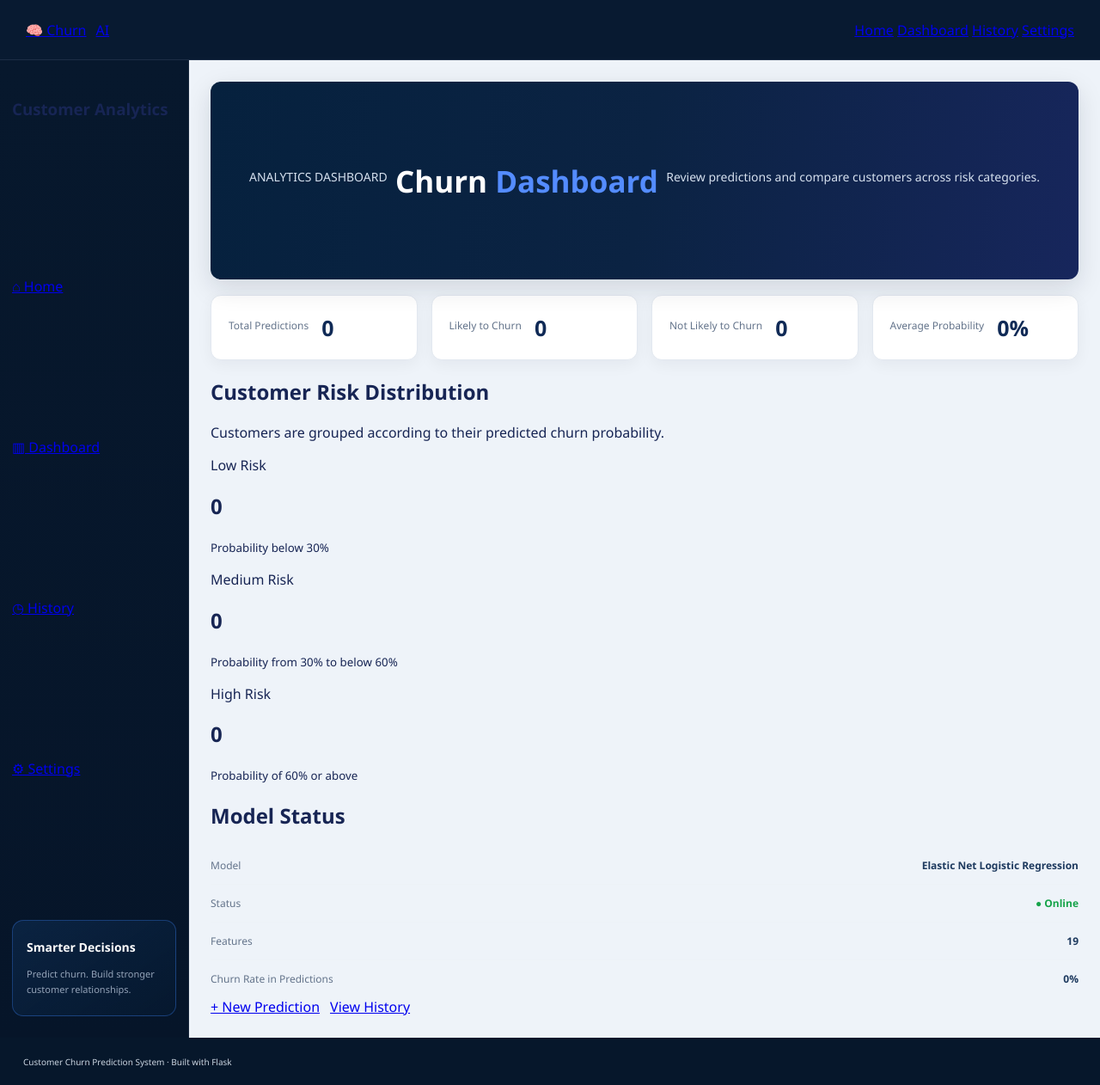
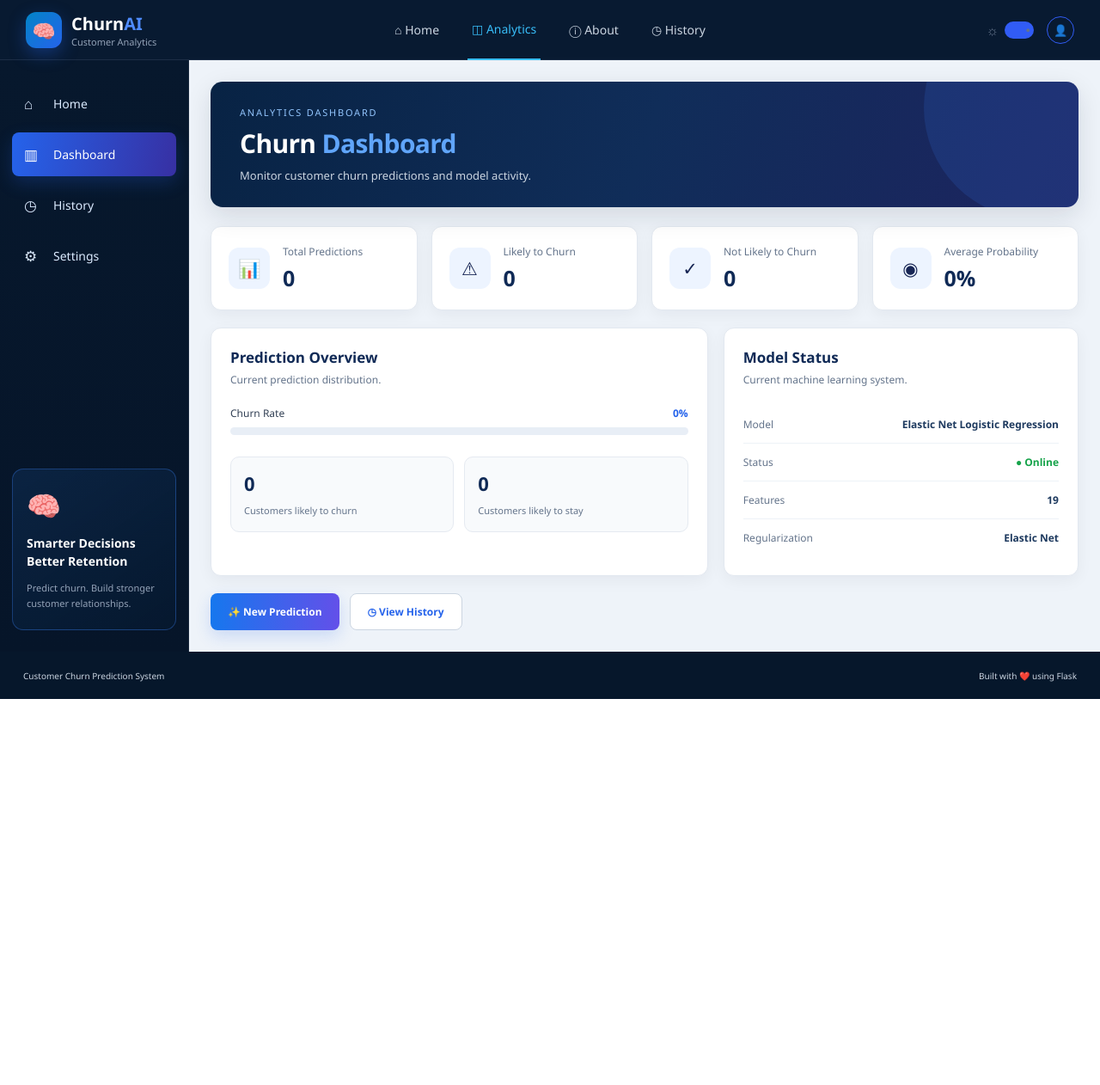
Before and after one commit to amulyaalluru2007-ctrl/Machine-Learning, a Flask app: page /dashboard in a window 1280 px wide. Shown: the whole page at 86% size. After the commit the page ends 813 px from the top, so only its background shows below. Run offline with Flask 3, Linux system fonts and the light colour scheme; parts of the project's set-up code (start-up, migrations or seed data) failed here and were passed over.

Commit message:
Update dashboard.html

```diff
--- a/Project/customer_churn_deployment/templates/dashboard.html
+++ b/Project/customer_churn_deployment/templates/dashboard.html
@@ -1,133 +1,416 @@
-
 <!DOCTYPE html>
 <html lang="en">
+
 <head>
+
 <meta charset="UTF-8">
-    <meta name="viewport" content="width=device-width, initial-scale=1.0">
+
+<meta name="viewport"
+content="width=device-width, initial-scale=1.0">
+
 <title>ChurnAI | Dashboard</title>
-    <link rel="stylesheet" href="{{ url_for('static', filename='style.css') }}">
+
+<link rel="stylesheet"
+href="{{ url_for('static', filename='style.css') }}">
+
 </head>
+
 <body>
 
+
 <header class="topbar">
-    <a class="brand" href="/">🧠 Churn<span>AI</span></a>
-    <nav>
-        <a href="/">Home</a>
-        <a class="active" href="/dashboard">Dashboard</a>
-        <a href="/history">History</a>
-        <a href="/settings">Settings</a>
+
+<div class="brand">
+
+<div class="brand-logo">
+🧠
+</div>
+
+<div>
+
+<div class="brand-name">
+Churn<span>AI</span>
+</div>
+
+<div class="brand-subtitle">
+Customer Analytics
+</div>
+
+</div>
+
+</div>
+
+
+<nav class="top-navigation">
+
+<a href="/">
+⌂ Home
+</a>
+
+<a href="/dashboard" class="active">
+◫ Analytics
+</a>
+
+<a href="/settings">
+ⓘ About
+</a>
+
+<a href="/history">
+◷ History
+</a>
+
 </nav>
+
+
+<div class="profile">
+
+<div class="theme-toggle">
+☼
+<span>●</span>
+</div>
+
+<div class="profile-icon">
+👤
+</div>
+
+</div>
+
 </header>
 
+
+
 <div class="page-layout">
+
+
 <aside class="sidebar">
-        <h3>Customer Analytics</h3>
-        <a href="/">⌂ Home</a>
-        <a class="active" href="/dashboard">▥ Dashboard</a>
-        <a href="/history">◷ History</a>
-        <a href="/settings">⚙ Settings</a>
+
+<div class="sidebar-menu">
+
+<a href="/" class="sidebar-link">
+<span>⌂</span>
+Home
+</a>
+
+<a href="/dashboard"
+class="sidebar-link active">
+
+<span>▥</span>
+Dashboard
+
+</a>
+
+<a href="/history"
+class="sidebar-link">
+
+<span>◷</span>
+History
+
+</a>
+
+<a href="/settings"
+class="sidebar-link">
+
+<span>⚙</span>
+Settings
+
+</a>
+
+</div>
+
 
 <div class="sidebar-bottom">
-            <h3>Smarter Decisions</h3>
-            <p>Predict churn. Build stronger customer relationships.</p>
+
+<div class="sidebar-brain">
+🧠
 </div>
+
+<h3>
+Smarter Decisions
+<br>
+Better Retention
+</h3>
+
+<p>
+Predict churn. Build stronger
+customer relationships.
+</p>
+
+</div>
+
 </aside>
 
+
+
 <main class="main-content">
-        <section class="hero">
-            <p class="eyebrow">ANALYTICS DASHBOARD</p>
-            <h1>Churn <span>Dashboard</span></h1>
-            <p>Review predictions and compare customers across risk categories.</p>
+
+
+<section class="dashboard-header">
+
+<div>
+
+<div class="hero-label">
+ANALYTICS DASHBOARD
+</div>
+
+<h1>
+Churn <span>Dashboard</span>
+</h1>
+
+<p>
+Monitor customer churn predictions
+and model activity.
+</p>
+
+</div>
+
 </section>
 
-        <section class="stats-grid">
+
+
+<div class="stats-grid">
+
+
 <div class="stat-card">
-                <p>Total Predictions</p>
-                <h2>{{ total_predictions }}</h2>
+
+<div class="stat-icon">
+📊
 </div>
 
-            <div class="stat-card">
-                <p>Likely to Churn</p>
-                <h2>{{ churn_count }}</h2>
+<div>
+
+<p>Total Predictions</p>
+
+<h2>
+{{ total_predictions }}
+</h2>
+
 </div>
 
-            <div class="stat-card">
-                <p>Not Likely to Churn</p>
-                <h2>{{ safe_count }}</h2>
 </div>
 
+
+
 <div class="stat-card">
-                <p>Average Probability</p>
-                <h2>{{ average_probability }}%</h2>
-            </div>
-        </section>
 
-        <section class="panel">
-            <h2>Customer Risk Distribution</h2>
-            <p class="muted">Customers are grouped according to their predicted churn probability.</p>
-
-            <div class="risk-summary-grid">
-                <div class="risk-summary-card low-risk-card">
-                    <span class="dot green"></span>
-                    <div>
-                        <p>Low Risk</p>
-                        <h2>{{ low_risk_count }}</h2>
-                        <small>Probability below 30%</small>
-                    </div>
+<div class="stat-icon">
+⚠
 </div>
 
-                <div class="risk-summary-card medium-risk-card">
-                    <span class="dot yellow"></span>
 <div>
-                        <p>Medium Risk</p>
-                        <h2>{{ medium_risk_count }}</h2>
-                        <small>Probability from 30% to below 60%</small>
-                    </div>
+
+<p>Likely to Churn</p>
+
+<h2>
+{{ churn_count }}
+</h2>
+
 </div>
 
-                <div class="risk-summary-card high-risk-card">
-                    <span class="dot red"></span>
+</div>
+
+
+
+<div class="stat-card">
+
+<div class="stat-icon">
+✓
+</div>
+
 <div>
-                        <p>High Risk</p>
-                        <h2>{{ high_risk_count }}</h2>
-                        <small>Probability of 60% or above</small>
+
+<p>Not Likely to Churn</p>
+
+<h2>
+{{ safe_count }}
+</h2>
+
 </div>
+
 </div>
+
+
+
+<div class="stat-card">
+
+<div class="stat-icon">
+◉
 </div>
-        </section>
 
-        <section class="panel">
-            <h2>Model Status</h2>
+<div>
+
+<p>Average Probability</p>
+
+<h2>
+{{ average_probability }}%
+</h2>
+
+</div>
+
+</div>
+
+</div>
+
+
+
+<div class="dashboard-grid">
+
+
+<div class="dashboard-card">
+
+<h2>
+Prediction Overview
+</h2>
+
+<p class="card-description">
+Current prediction distribution.
+</p>
+
+
+<div class="progress-item">
+
+<div class="progress-label">
+
+<span>Churn Rate</span>
+
+<strong>
+{{ churn_rate }}%
+</strong>
+
+</div>
+
+<div class="progress">
+
+<div class="progress-bar"
+style="width: {{ churn_rate }}%">
+</div>
+
+</div>
+
+</div>
+
+
+<div class="overview-box">
+
+<div>
+
+<strong>
+{{ churn_count }}
+</strong>
+
+<span>
+Customers likely to churn
+</span>
+
+</div>
+
+<div>
+
+<strong>
+{{ safe_count }}
+</strong>
+
+<span>
+Customers likely to stay
+</span>
+
+</div>
+
+</div>
+
+</div>
+
+
+
+<div class="dashboard-card">
+
+<h2>
+Model Status
+</h2>
+
+<p class="card-description">
+Current machine learning system.
+</p>
+
 
 <div class="status-row">
+
 <span>Model</span>
-                <strong>Elastic Net Logistic Regression</strong>
+
+<strong>
+Elastic Net Logistic Regression
+</strong>
+
 </div>
 
+
 <div class="status-row">
+
 <span>Status</span>
-                <strong class="online">● Online</strong>
+
+<strong class="online">
+● Online
+</strong>
+
 </div>
 
+
 <div class="status-row">
+
 <span>Features</span>
-                <strong>19</strong>
+
+<strong>
+19
+</strong>
+
 </div>
 
+
 <div class="status-row">
-                <span>Churn Rate in Predictions</span>
-                <strong>{{ churn_rate }}%</strong>
+
+<span>Regularization</span>
+
+<strong>
+Elastic Net
+</strong>
+
 </div>
-        </section>
+
+</div>
+
+</div>
+
+
 
 <div class="quick-actions">
-            <a href="/" class="primary-button">+ New Prediction</a>
-            <a href="/history" class="secondary-button">View History</a>
-        </div>
-    </main>
+
+<a href="/" class="action-button">
+✨ New Prediction
+</a>
+
+<a href="/history" class="action-button secondary">
+◷ View History
+</a>
+
 </div>
 
-<footer class="footer">Customer Churn Prediction System · Built with Flask</footer>
+
+</main>
+
+</div>
+
+
+<footer class="footer">
+
+<div>
+Customer Churn Prediction System
+</div>
+
+<div>
+Built with ❤️ using Flask
+</div>
+
+</footer>
+
 
 </body>
 </html>
```
Lines whose indentation alone changed are shown as unchanged.
